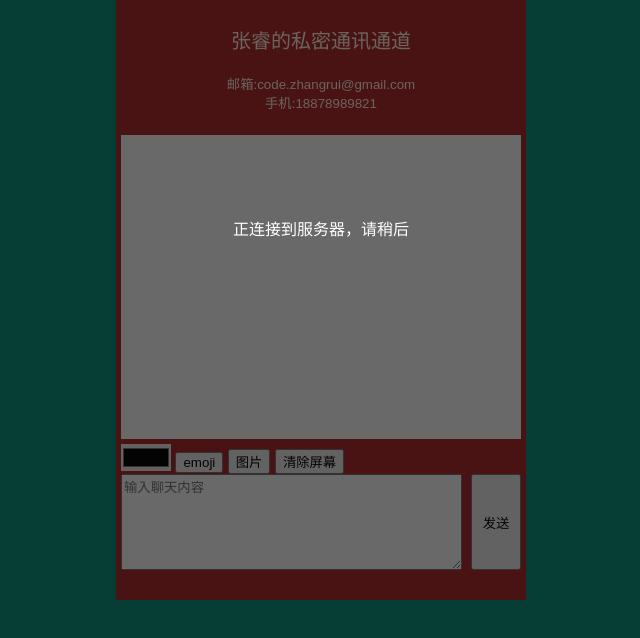
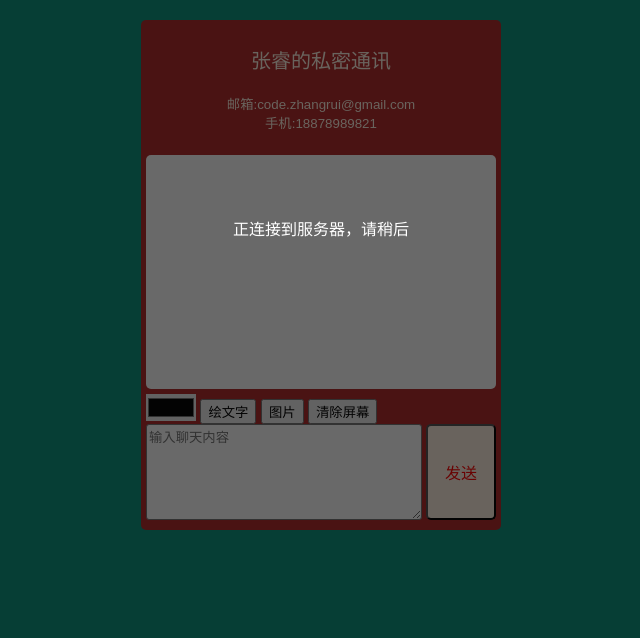
Before and after one commit to code-zhangrui/rui-chatroom, a website: page src/index.html in a window 1280 px wide. Shown: the whole page, without its empty margins (319-959 px from the left). Drawn offline with nearby package versions, Linux system fonts and the light colour scheme; no server answers.

Commit message:
微调样式

```diff
--- a/index.js
+++ b/index.js
@@ -6,7 +6,7 @@ var express=require('express'),
     users=[]; //在线用户
 
 app.use('/',express.static(__dirname+'/src'));
-server.listen(3000);
+server.listen(4000);
 
 //连接了以后干什么
 //socket表示的是当前连接到服务器的那个客户端
--- a/src/index.html
+++ b/src/index.html
@@ -14,7 +14,7 @@
     <body>
         <div class="wrapper">
             <div class="banner">
-                <p>张睿的私密通讯通道</p>
+                <p>张睿的私密通讯</p>
                 <small>邮箱:code.zhangrui@gmail.com</small>
                 <br><small>手机:18878989821</small>
                 <span id="status"></span>
@@ -24,7 +24,7 @@
             <div class="controls" >
                 <div class="items">
                     <input id="colorStyle" type="color" placeHolder='#000' title="font color" />
-                    <input id="emoji" type="button" value="emoji" title="emoji" />
+                    <input id="emoji" type="button" value="绘文字" title="emoji" />
                     <label for="sendImage" class="imageLable">
                         <input type="button" value="图片"  />
                         <input id="sendImage" type="file" value="image"/>
--- a/src/main.css
+++ b/src/main.css
@@ -7,11 +7,12 @@ a{
     color:white;
 }
 .wrapper {
-    width: 400px;
-    height: 590px;
+    width: 350px;
+    height: 500px;
     padding: 5px;
-    margin: 0 auto;
+    margin: 20px auto;
     background-color: #b22929;
+    border-radius:5px;
 }
 #loginWrapper {
     position: fixed;
@@ -44,10 +45,11 @@ a{
     position: relative;
 }
 #historyMsg {
-    height: 300px;
+    height: 230px;
     background-color: #fff;
     overflow: auto;
     padding: 2px;
+    border-radius: 5px;
 }
 #historyMsg img {
     max-width: 99%;/*最多只能以聊天窗口的99%宽度来显示，这样过大的图片就会自己缩小*/
@@ -78,15 +80,20 @@ a{
 /*end custom file input*/
 
 #messageInput {
-    width: 335px;
+    width: 270px;
     max-width: 440px;
     height: 90px;
     max-height: 90px;
+    border-radius: 3px;
     float:left;
 }
 #sendBtn {
-    width: 50px;
+    width: 70px;
     height: 96px;
+    border-radius: 5px;
+    background: #fff2e3;
+    color:red;
+    font-size:16px;
     float: right;
 }
 #emojiWrapper {
```
